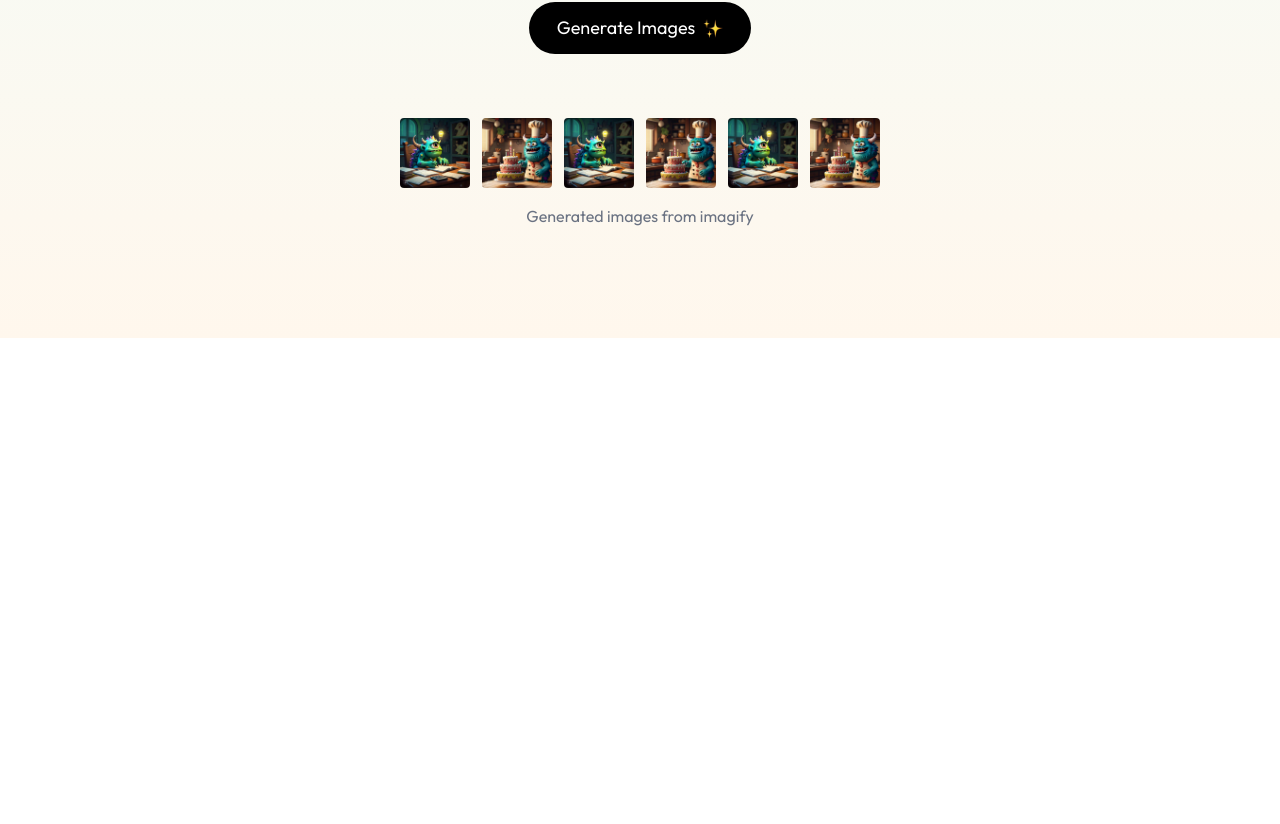
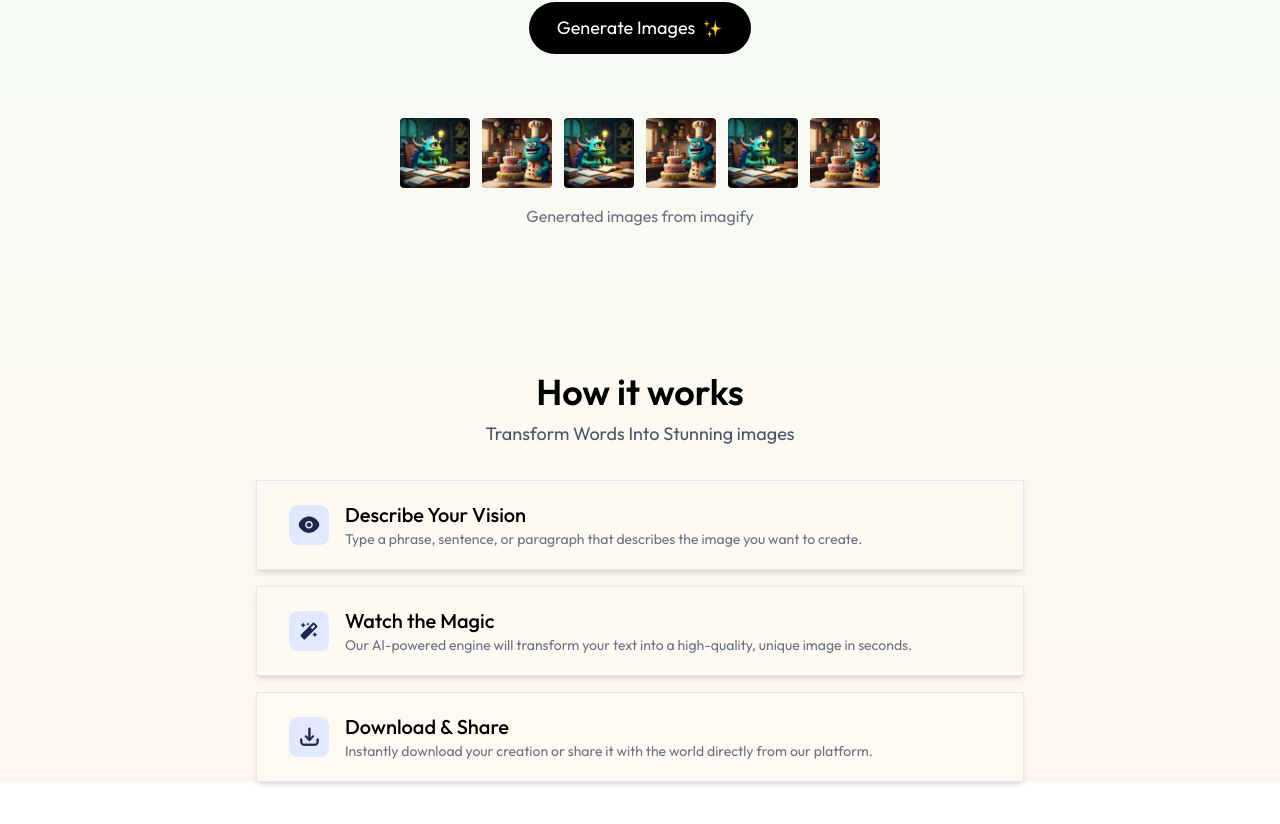
Before and after one commit to biswaslohani123/Imagify, a React (Vite) app in the folder client/: page / in a window 1280 px wide. Shown: the part 462-1286 px from the top of the page. Before the commit the page ends 800 px from the top, so only its background shows below. Built offline with nearby package versions, Linux system fonts and the light colour scheme; a web font is replaced by a local one.

Commit message:
completed steps

```diff
--- /dev/null
+++ b/client/src/components/Steps.jsx
@@ -0,0 +1,28 @@
+import React from 'react'
+import { stepsData } from '../assets/assets'
+
+const Steps = () => {
+
+  return (
+    <div className='flex flex-col justify-center items-center my-32 '>
+      <h1 className='text-3xl sm:text-4xl font-semibold mb-2'>How it works</h1>
+      <p className='text-lg text-gray-600 mb-8'>Transform Words Into Stunning images</p>
+
+      <div className='space-y-4 w-full max-w-3xl text-sm'>
+        {stepsData.map((step, index) => {
+
+            return <div className='flex items-center gap-4 p-5 px-8 bg-white/20 shadow-md border border-gray-200 cursor-pointer hover:scale-[1.02] transition-all duration-300'>
+                <img width={40} src={step.icon} alt="" />
+                <div>
+                    <h2 className='text-xl font-medium'>{step.title}</h2>
+                    <p className='text-gray-500'>{step.description}</p>
+                </div>
+            </div>
+
+        })}
+      </div>
+    </div>
+  )
+}
+
+export default Steps
--- a/client/src/pages/Home.jsx
+++ b/client/src/pages/Home.jsx
@@ -1,10 +1,12 @@
 import React from 'react'
 import Header from '../components/Header'
+import Steps from '../components/Steps'
 
 const Home = () => {
   return (
     <div>
       <Header/>
+      <Steps/>
     </div>
   )
 }
```
